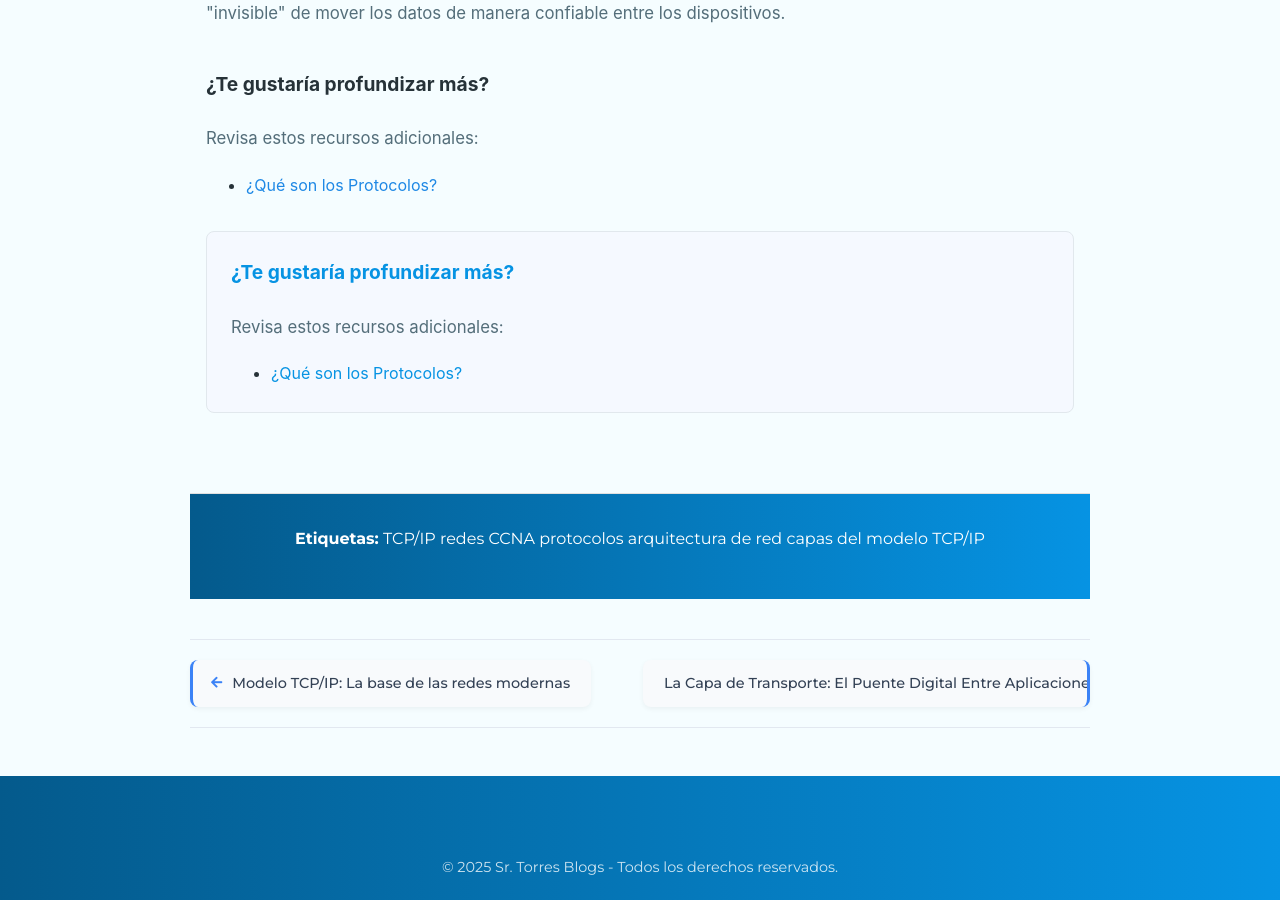
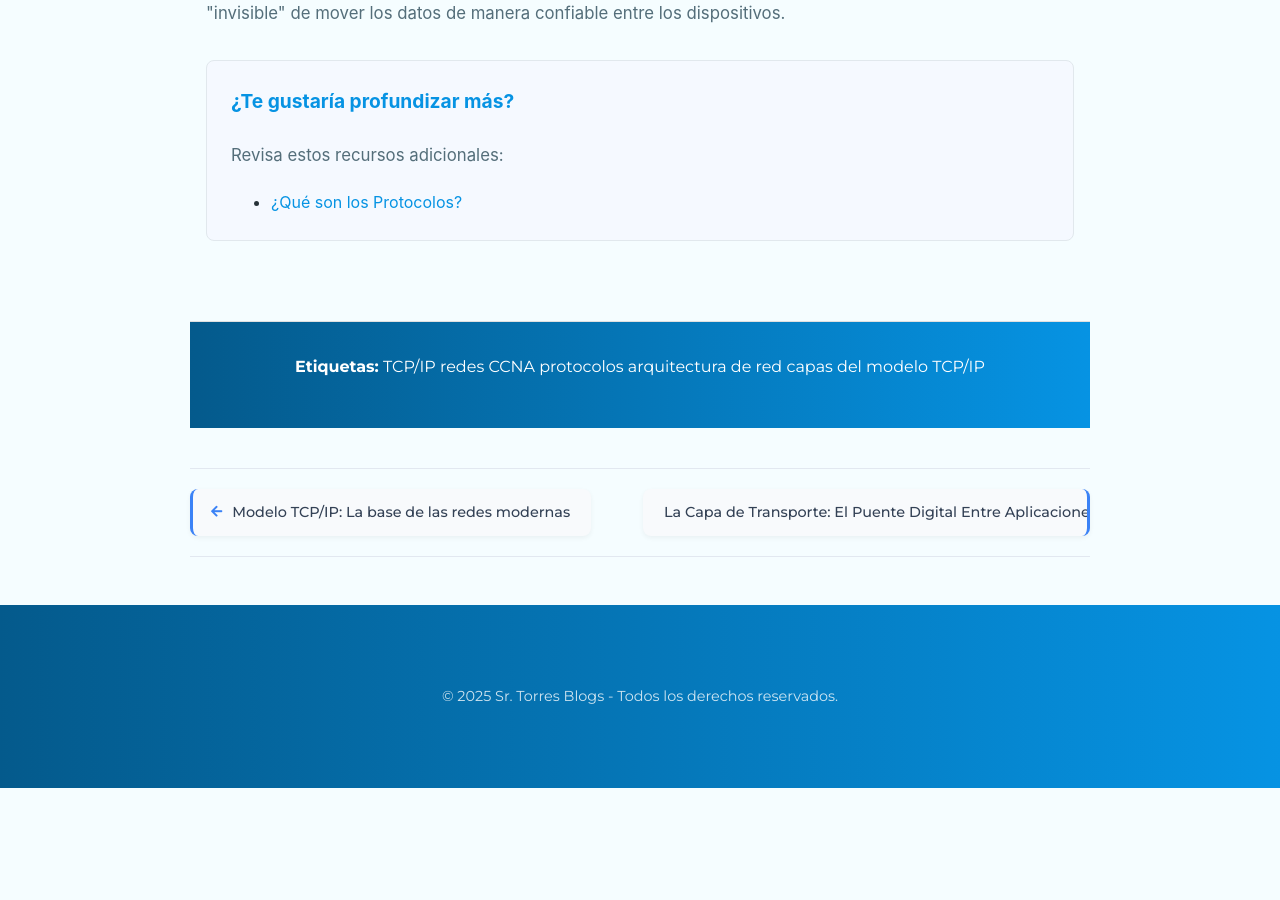
Before and after one commit to wilberquinto455/redes, a Jekyll site: the page built from _posts/2025-04-16-Capas-del-Modelo-TCP-IP.md, in a window 1280 px wide and 900 px high, scrolled down 4281 px. Built offline with Jekyll 4.4.1, drawn with Linux system fonts in a browser that asks for light colours; after the commit the page ends 5069 px from its top, so only the background shows below that.

Commit message:
capas del modelo TCP/IP trasporte 1.8.1

```diff
--- a/_posts/2025-04-16-Capas-del-Modelo-TCP-IP.md
+++ b/_posts/2025-04-16-Capas-del-Modelo-TCP-IP.md
@@ -153,14 +153,6 @@ Accept: text/html,application/xhtml+xml</code></pre>
             </div>
 
             <p>Estos ejemplos muestran cómo la capa de aplicación proporciona servicios directamente utilizables por los usuarios finales, mientras que las capas inferiores (transporte, red y acceso a la red) se encargan del trabajo "invisible" de mover los datos de manera confiable entre los dispositivos.</p>
-
-            <div class="cta-box">
-              <h4>¿Te gustaría profundizar más?</h4>
-              <p>Revisa estos recursos adicionales:</p>
-              <ul>
-                <li><a href="https://docs.google.com/document/d/1xMRlZn9tTpOKSTDwzAEbV4YRyG7acaYD/edit?usp=sharing&ouid=100942887710428516849&rtpof=true&sd=true" target="_blank" rel="noopener noreferrer">¿Qué son los Protocolos?</a></li>
-                </ul>
-            </div>
 
             <div class="cta-container">
             <h4>¿Te gustaría profundizar más?</h4>
```
